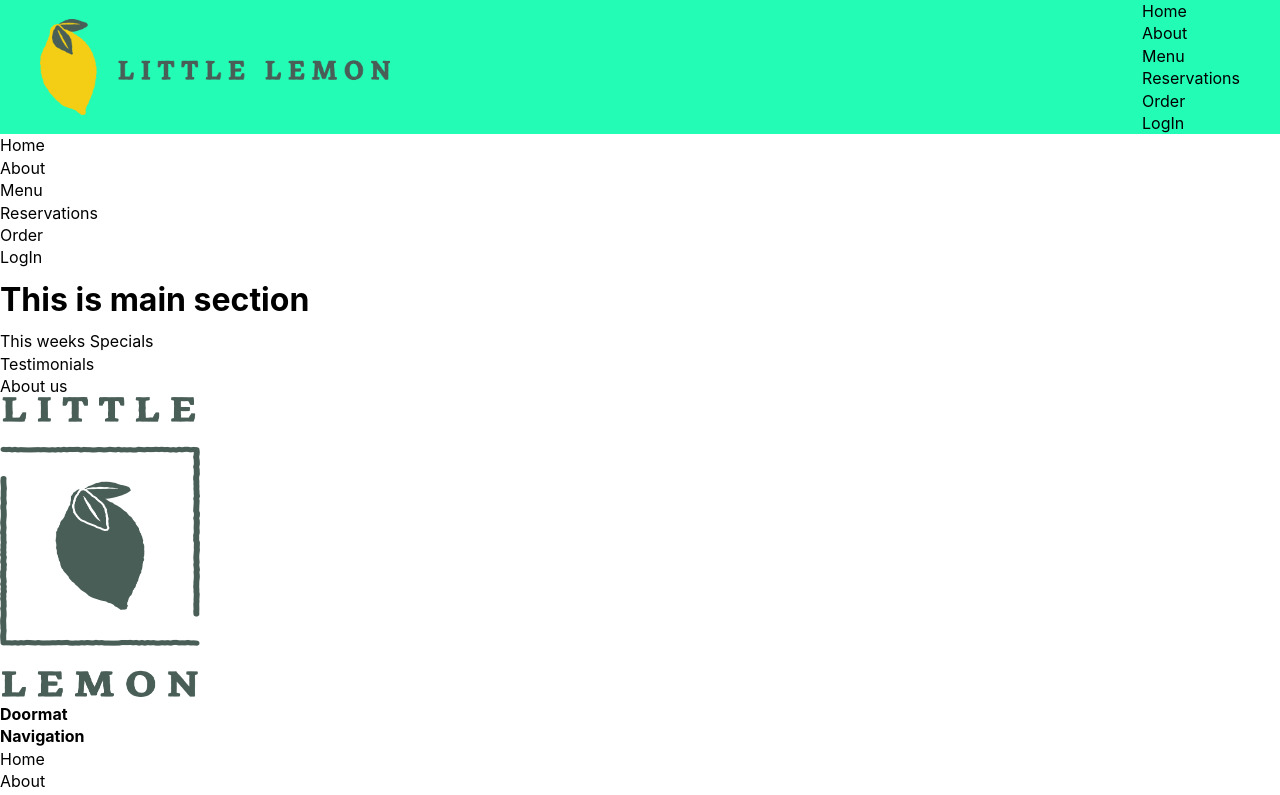
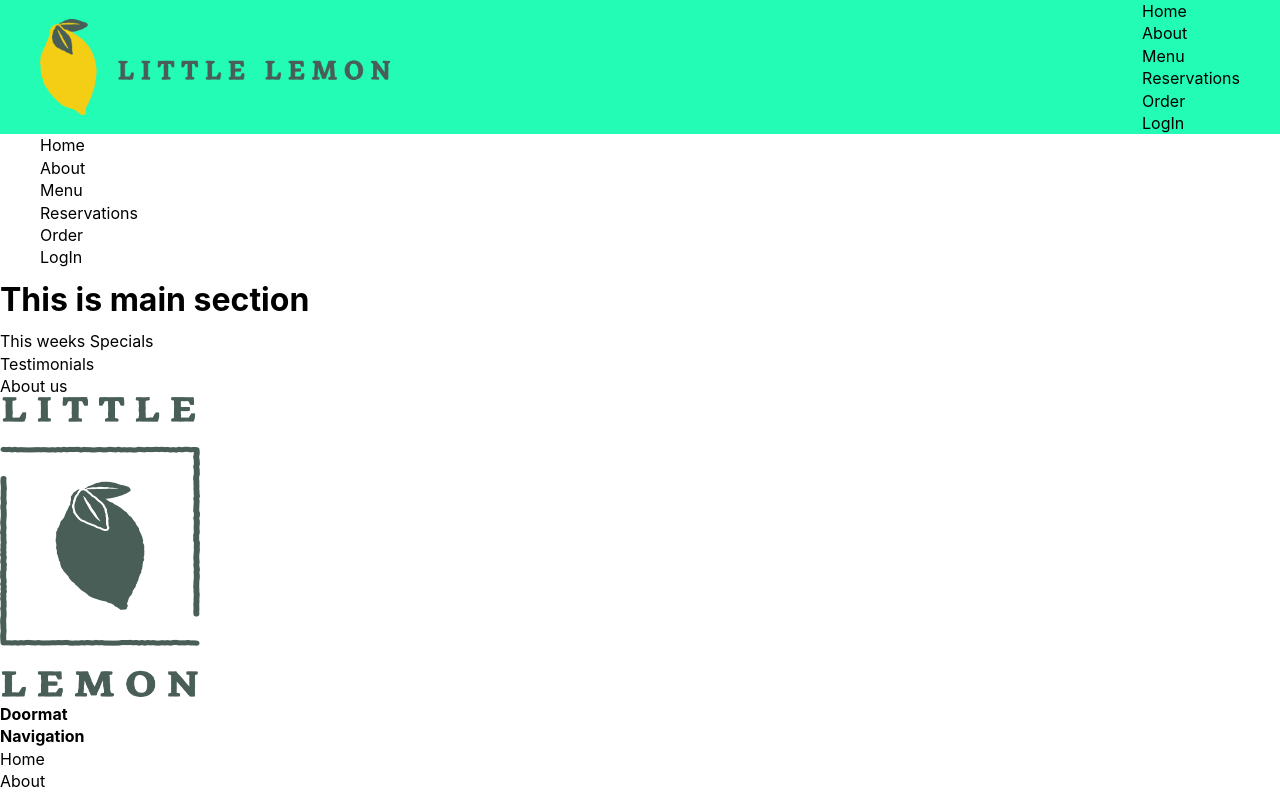
Before and after one commit to AshrafMuhammadNaeem/littlelemon-web, a React (Create React App) app: page / in a window 1280 px wide. Shown: the top 795 px of the page. Built offline with nearby package versions, Linux system fonts and the light colour scheme.

Commit message:
Update Nav.js

```diff
--- a/src/Nav.js
+++ b/src/Nav.js
@@ -2,7 +2,7 @@ import React from 'react'
 
 export const Nav = () => {
   return (
-    <nav>
+    <nav className="container flex">
       <ul>
         <li><a href='#'> Home</a> </li>
         <li><a href='#'> About</a> </li>
```
